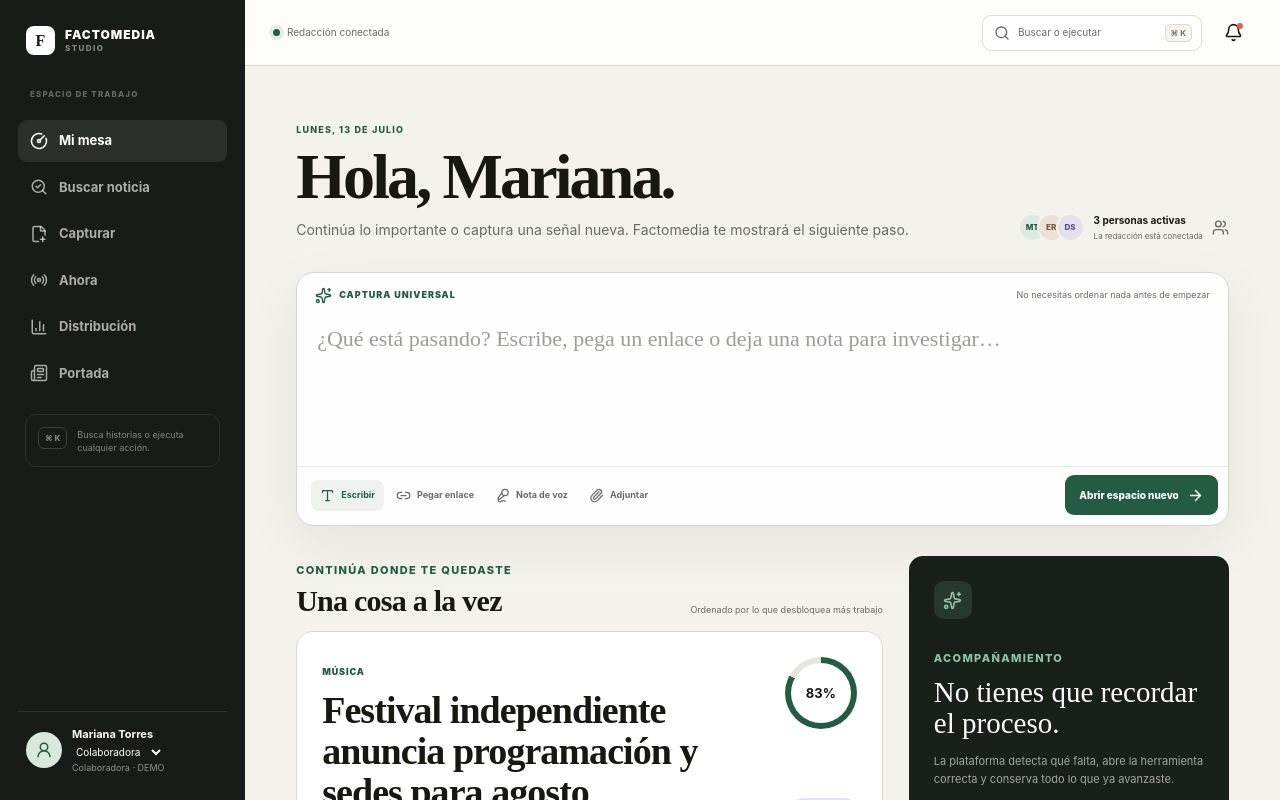
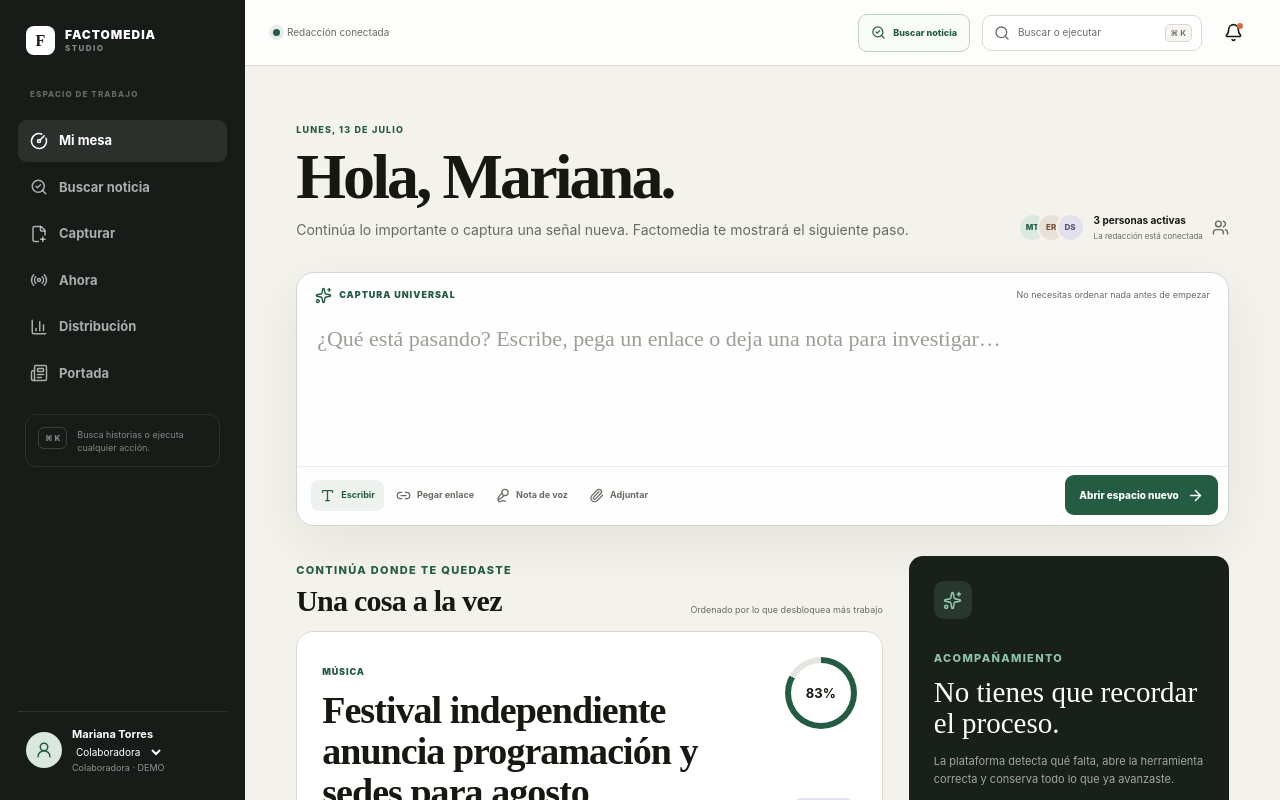
Before and after one commit to sebhesp/factomedia-group, a Next.js app: page /mi-dia in a window 1280 px wide. Shown: the top 800 px of the page. Built offline with nearby package versions, Linux system fonts and the light colour scheme.

Commit message:
Expose Buscar noticia as primary workspace button

```diff
--- a/src/components/app-shell.tsx
+++ b/src/components/app-shell.tsx
@@ -40,7 +40,7 @@
       <div className="desk-main">
         <header className="desk-header">
           <div className="desk-header-left"><span className="mobile-brand">Factomedia Studio</span><span className="workspace-status"><i /> Redacción conectada</span></div>
-          <div className="desk-header-actions"><CommandPalette /><button className="icon-button" aria-label="Notificaciones"><Bell size={19} /><span className="notification-dot" /></button></div>
+          <div className="desk-header-actions"><Link href="/buscar-noticia" className="radar-entry-button"><SearchCheck size={15} /> Buscar noticia</Link><CommandPalette /><button className="icon-button" aria-label="Notificaciones"><Bell size={19} /><span className="notification-dot" /></button></div>
         </header>
         <main className="desk-content">{children}</main>
         <nav className="mobile-nav">
```
